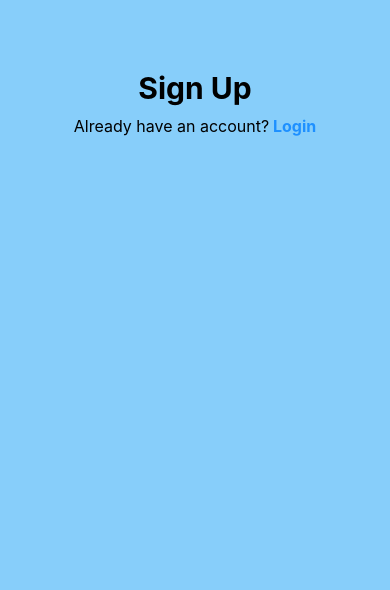
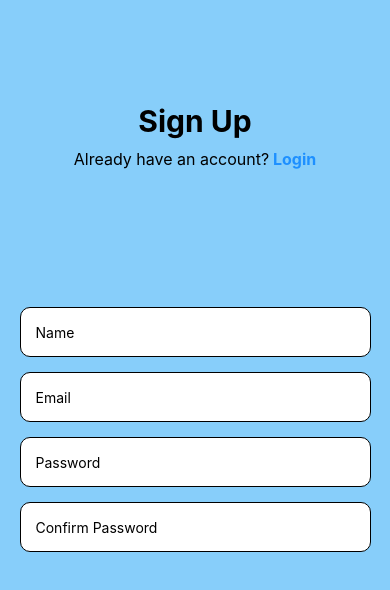
Before and after one commit to louiseanne2/appdev2, a React Native app in the folder react-native-layout/: screen / in a window 390 px wide. Shown: the top 590 px of the page. Built offline with nearby package versions, Linux system fonts and the light colour scheme.

Commit message:
Done with signup content

```diff
--- a/react-native-layout/src/screens/Signup.js
+++ b/react-native-layout/src/screens/Signup.js
@@ -1,4 +1,4 @@
-import { StyleSheet, Text, View } from 'react-native';
+import { StyleSheet, Text, View, TextInput } from 'react-native';
 
 
 export default function App() {
@@ -15,7 +15,12 @@ export default function App() {
       </View>
 
 
-      <View style={styles.content}></View>
+      <View style={styles.content}>
+        <TextInput placeholder="Name" style={styles.inputContainer} />
+        <TextInput placeholder="Email" style={styles.inputContainer} />
+        <TextInput placeholder="Password" style={styles.inputContainer} secureTextEntry />
+        <TextInput placeholder="Confirm Password" style={styles.inputContainer} secureTextEntry />
+      </View>
 
 
       <View style={styles.footer}></View>
@@ -53,11 +58,21 @@ const styles = StyleSheet.create({
         fontWeight: 'bold',
     },
     content: {
-        flex: 2,
+        alignItems: 'center',
+        marginBottom: 20,
     },
-    content: {
-        flex: 2
+    inputContainer: {
+        width: '90%',
+        marginTop: 15,
+        flexDirection: 'row',
+        alignItems: 'center',
+        backgroundColor: 'white',
+        borderWidth: 1,
+        borderRadius:10,
+        paddingHorizontal: 15,
+        height: 50
     },
+
     footer: {
         flex: 1,
     }
```
